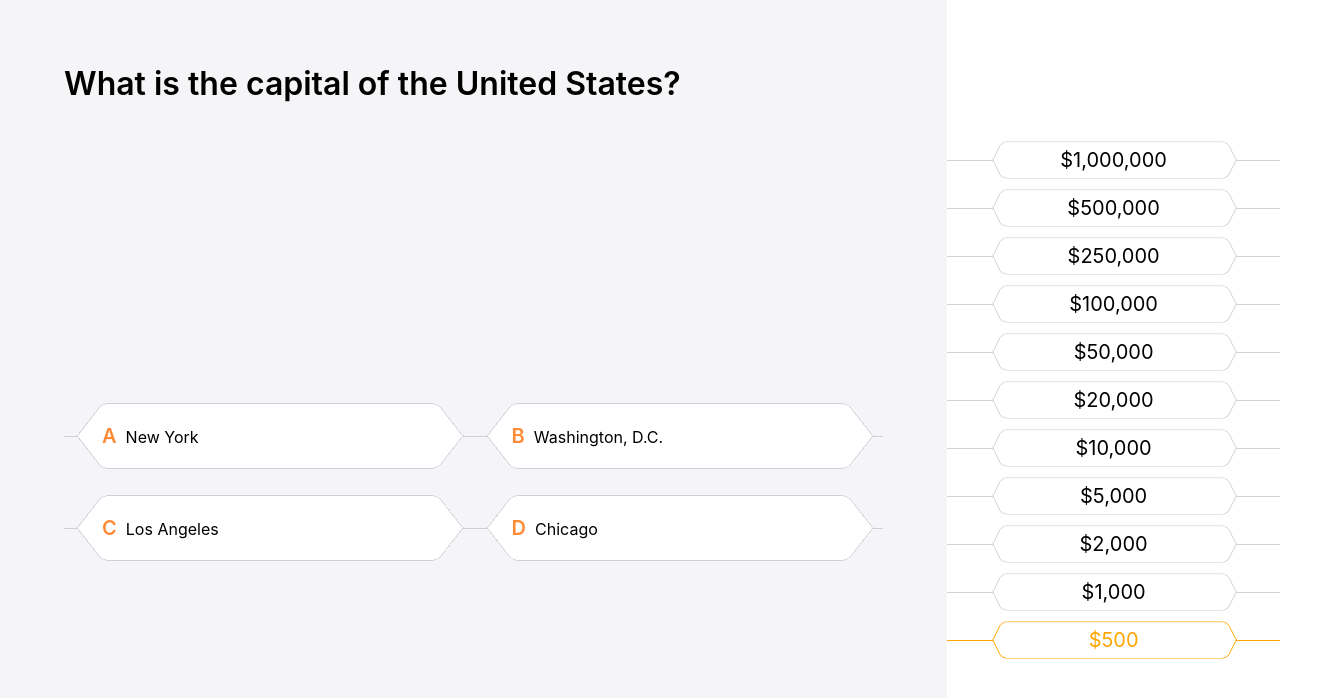
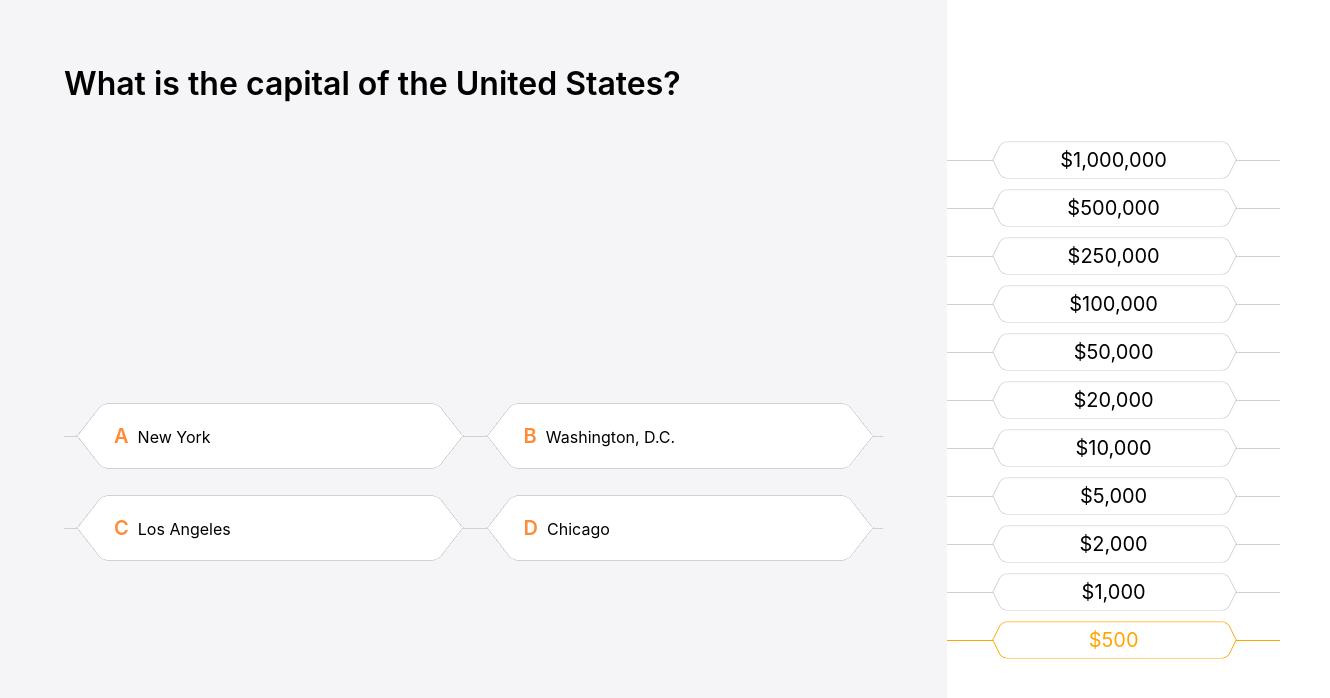
Before and after one commit to vladsnif/millionaire, a React (Create React App) app: page / in a window 1280 px wide. Both pictures are taken after a click on the button "Start". Shown: the top 698 px of the page, 1330 px wide, since content can reach past the window. Built offline with nearby package versions, Linux system fonts and the light colour scheme; the HTML template or start-up script is replaced by a standard one.

Commit message:
Fix some bugs with safari Make improvement

```diff
--- a/src/components/AnswerOption/AnswerOption.css
+++ b/src/components/AnswerOption/AnswerOption.css
@@ -5,9 +5,15 @@
     height: 72px;
     background-color: transparent;
     perspective: 90px;
-    cursor: pointer;
 }
-
+li.answer:before {
+    top: 50%;
+    display: inline-block;
+    content: "";
+    border-top: 1px solid #D0D0D8;
+    width: 100%;
+    position: absolute;
+}
 .selected .answer-option:before, .selected .answer-option:after {
     background-color: #FFF3EB;
     border-color: #FF8B37;
@@ -23,6 +29,17 @@
     animation: incorrect 2s ease-in;
     background-color: #FDEEED;
     border-color: #EC6259;
+}
+li.answer.selected::before {
+    border-color: #FF8B37;
+}
+li.answer.selected.incorrect:before {
+    animation: incorrect 2s ease-in;
+    border-color: #EC6259;
+}
+li.answer.selected.correct:before {
+    border-color: #47D867;
+    animation: correct 2s ease-in;
 }
 
 @keyframes correct {
@@ -83,7 +100,7 @@
     border-bottom-left-radius: 6px;
 }
 
-.answer-option .content, .answer-option .prize {
+li.answer .content, .answer .prize {
     z-index: 1;
     position: absolute;
     bottom: 24px;
@@ -92,7 +109,7 @@
     letter-spacing: 0;
 }
 
-.answer-option .prize {
+li.answer .prize {
     font-size: 20px;
     font-weight: 400;
     line-height: 23px;
@@ -104,11 +121,11 @@
     align-items: center;
 }
 
-.answer-option .content {
-    padding-left: 12px;
+li.answer .content {
+    padding-left: 50px;
 }
 
-.answer-option .content .variant {
+li.answer .content .variant {
     font-size: 20px;
     font-weight: 600;
     line-height: 23px;
@@ -117,24 +134,15 @@
     margin-right: 4px;
 }
 
-.answer-option:hover:before, .answer-option:hover:after, li.answer:hover:before {
+li.answer:hover .answer-option:before, li.answer:hover .answer-option:after, li.answer:hover:before {
     border-color: #FF8B37;
 }
 
-li.answer:before {
-    top: 50%;
-    display: inline-block;
-    content: "";
-    border-top: 1px solid #D0D0D8;
-    width: 100%;
-    position: absolute;
-}
-
-li.answer.disabled .answer-option .prize {
+li.answer.disabled .prize {
     color: #D0D0D8;
 }
 
-li.answer.active .answer-option .prize {
+li.answer.active .prize {
     color: orange;
 }
 
@@ -147,6 +155,7 @@ li.answer.disabled:before, li.answer.disabled .answer-option:before, li.answer.d
 }
 
 li.answer {
+    cursor: pointer;
     min-width: 250px;
     position: relative;
 }
--- a/src/components/AnswerOption/AnswerOption.tsx
+++ b/src/components/AnswerOption/AnswerOption.tsx
@@ -2,13 +2,21 @@ import React, {useMemo} from 'react';
 import './AnswerOption.css';
 
 type Props = { option?: string, className?: string, countOfCorrect?: number, answer?: string, prize?: number, onClick?: () => void, disabled?: boolean, active?: boolean };
-export default function AnswerOption({option = '', className = '', answer = '', prize, onClick, disabled, active}: Props) {
+export default function AnswerOption({
+	option = '',
+	className = '',
+	answer = '',
+	prize,
+	onClick,
+	disabled,
+	active
+}: Props) {
 	return useMemo(() => <li
 		className={`answer ${disabled ? 'disabled' : ''}${active ? 'active' : ''} ${className}`}
 		onClick={onClick}>
+		<span className="content"> <span className="variant">{option} </span>{answer}</span>
+		<span className="prize">{prize ? '$' + prize.toLocaleString() : ''}</span>
 		<div className={'answer-option'}>
-			<span className="content"> <span className="variant">{option} </span>{answer}</span>
-			<span className="prize">{prize ? '$' + prize.toLocaleString() : ''}</span>
 		</div>
 	</li>,
 	[disabled, active, className, onClick, option, answer, prize]);
--- a/src/components/Prizes/Prizes.css
+++ b/src/components/Prizes/Prizes.css
@@ -10,9 +10,11 @@
 	gap: 8px;
 	padding: 0;
 }
+.prizes .answer{
+	pointer-events: none;
+}
 
 .prizes .answer-option{
-	pointer-events: none;
 	height: 40px;
 	width: 70%;
 	margin: auto;
```
Also changed, not shown: 1 other file (tests, documents, lock files or other folders).
